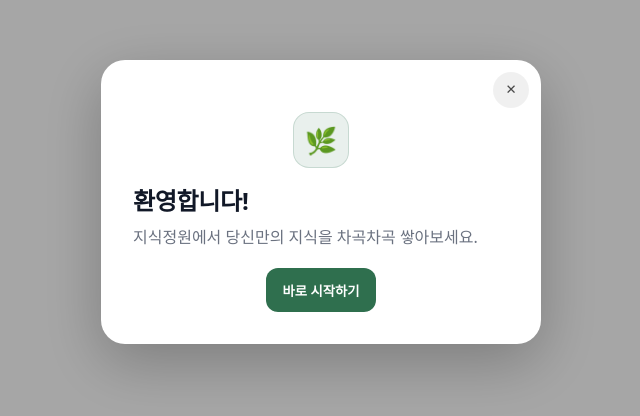
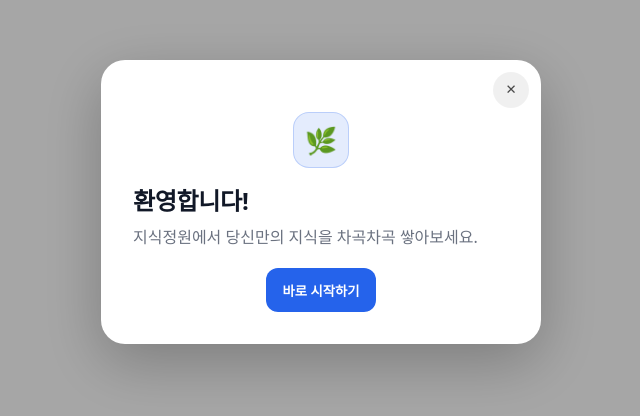
Before and after one commit to GDGoC2026-TripleS-Project/2026_TRIPLES_TEAM_9_FE, a React (Vite) app: page /signup/welcome in a window 1280 px wide. Shown: the part 198-614 px from the top of the page, without its empty margins (319-959 px from the left). Built offline with nearby package versions, Linux system fonts and the light colour scheme; no server answers; a web font is replaced by a local one.

Commit message:
#41 fix: welcome.css 색상 변경

```diff
--- a/src/pages/records/StudyRecord.jsx
+++ b/src/pages/records/StudyRecord.jsx
@@ -26,7 +26,6 @@ const StudyRecord = () => {
     const [searchInput, setSearchInput] = useState(searchKeyword);
     const apiCategory = category ? category.toUpperCase() : undefined;
     const uiPage = Math.max(1, Number(searchParams.get("page") ?? 1) || 1);
-    // UI와 API 요청 page 모두 1-based를 사용합니다.
     const apiPage = uiPage;
     const size = Math.max(1, Number(searchParams.get("size") ?? 4) || 4);
 
--- a/src/styles/Welcome.css
+++ b/src/styles/Welcome.css
@@ -1,9 +1,9 @@
 .welcome-card{
   width: min(520px, 92vw);
   background: #fff;
-  border: 1px solid #e5e7eb;
+  border: 1px solid var(--line);
   border-radius: 16px;
-  box-shadow: 0 10px 24px rgba(0,0,0,0.10);
+  box-shadow: 0 10px 24px rgba(15, 23, 42, 0.08);
   padding: 34px 28px;
   text-align: center;
 }
@@ -15,8 +15,8 @@
   display: grid;
   place-items: center;
   margin: 0 auto 14px;
-  background: rgba(47,111,78,0.10);
-  border: 1px solid rgba(47,111,78,0.18);
+  background: rgba(37, 99, 235, 0.12);
+  border: 1px solid rgba(37, 99, 235, 0.22);
   font-size: 26px;
 }
 
@@ -29,7 +29,7 @@
 
 .welcome-desc{
   margin: 0 0 18px;
-  color: #6b7280;
+  color: var(--muted);
   line-height: 1.6;
 }
 
@@ -43,7 +43,7 @@
   padding: 0 16px;
   border-radius: 12px;
   border: none;
-  background: #2f6f4e;
+  background: var(--primary);
   color: #fff;
   font-weight: 800;
   cursor: pointer;
```
